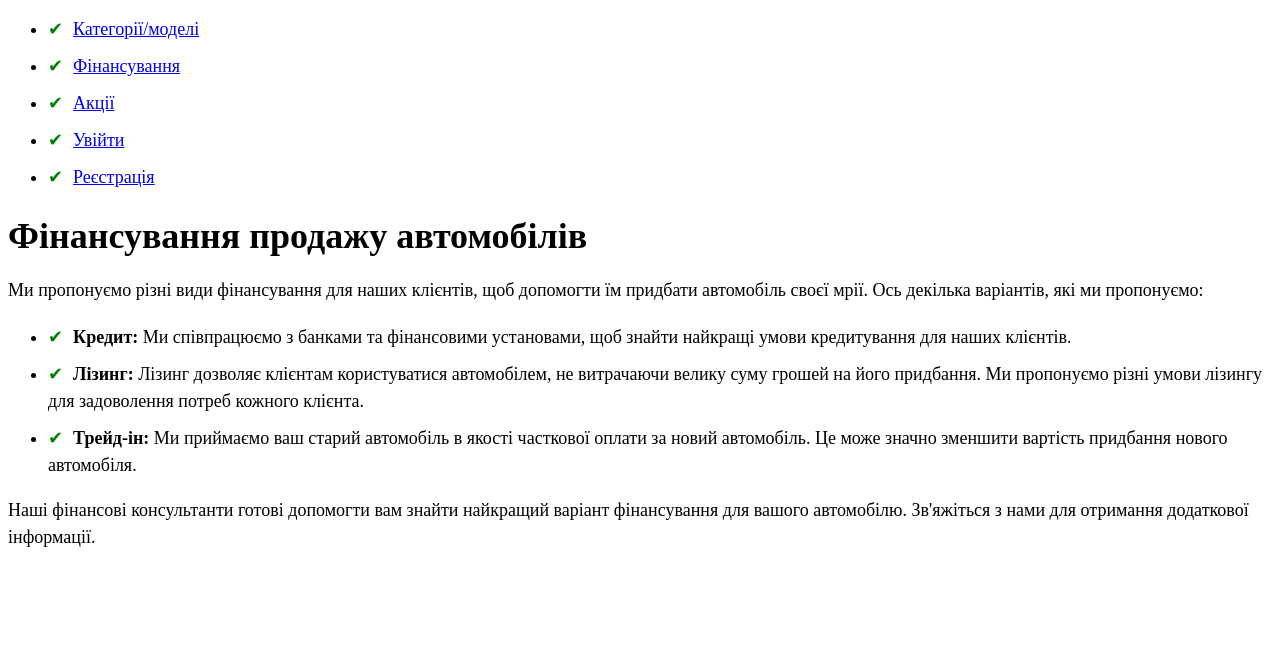
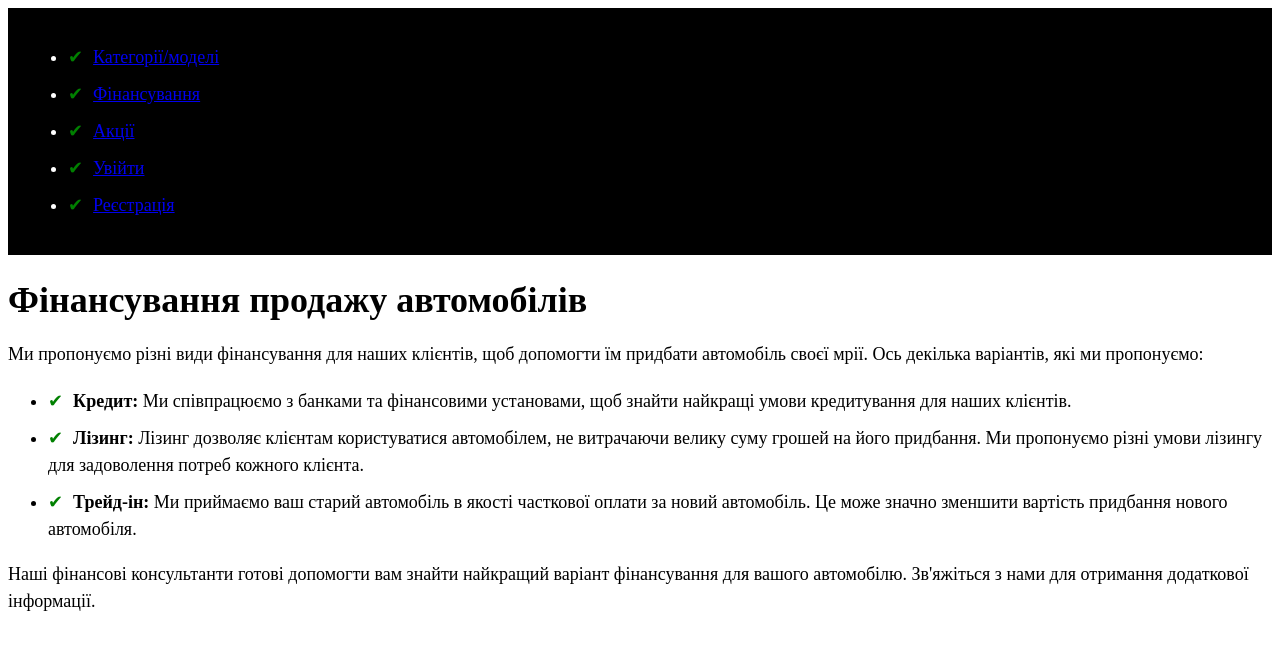
Before and after one commit to MotsSV/car, a plain HTML site: page finance.html in a window 1280 px wide. Drawn offline with Linux system fonts and the light colour scheme.

Commit message:
Update finance.css

```diff
--- a/finance.css
+++ b/finance.css
@@ -56,3 +56,9 @@ input[type="submit"] {
 input[type="submit"]:hover {
   background-color: #0062cc;
 }
+
+ header {
+    background-color: black;
+    color: white;
+    padding: 20px;
+  }
```
